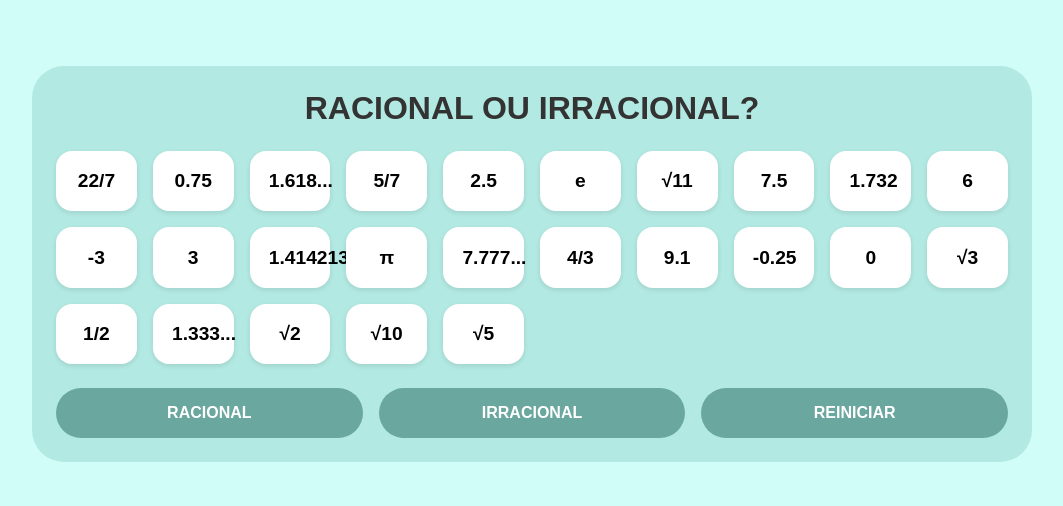
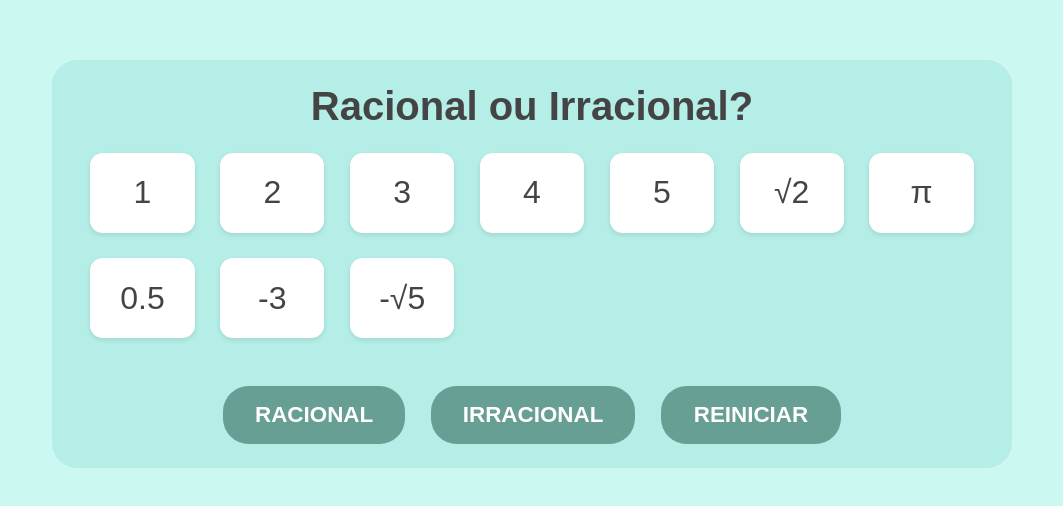
Before and after one commit to mhnrq/racional-ou-irracional, a plain HTML site: page index.html in a window 1280 px wide. Shown: the part 136-642 px from the top of the page, without its empty margins (108-1171 px from the left). Drawn offline with Linux system fonts and the light colour scheme.

Commit message:
Update index.html

```diff
--- a/index.html
+++ b/index.html
@@ -4,102 +4,95 @@
   <meta name="viewport" content="width=device-width, initial-scale=1.0" />
   <title>Racional ou Irracional?</title>
   <style>
-    :root {
-      --cor-fundo: #d0fdf7;
-      --cor-cartao: #ffffff;
-      --cor-botao: #6aa79f;
-      --cor-texto-botao: #ffffff;
-      --cor-texto: #333;
-    }* {
-  box-sizing: border-box;
-  margin: 0;
-  padding: 0;
-}
-
-body {
-  background-color: var(--cor-fundo);
+    * {
+      box-sizing: border-box;
+      margin: 0;
+      padding: 0;
+    }body {
   font-family: 'Arial Rounded MT Bold', sans-serif;
+  background-color: #ccf8f2;
+  color: #444;
   display: flex;
   justify-content: center;
   align-items: center;
   min-height: 100vh;
-  padding: 1rem;
+  padding: 2vh 2vw;
 }
 
 .container {
-  max-width: 1000px;
+  background-color: #b4eee6;
+  border-radius: 2vw;
+  padding: 3vh 3vw;
   width: 100%;
-  background-color: #b2e9e2;
-  padding: 1.5rem;
-  border-radius: 2rem;
+  max-width: 960px;
   display: flex;
   flex-direction: column;
   align-items: center;
-  gap: 1.5rem;
 }
 
 h1 {
-  font-size: 2rem;
-  color: var(--cor-texto);
+  font-size: 5vw;
   text-align: center;
+  margin-bottom: 3vh;
 }
 
-.cards {
+.grid {
   display: grid;
-  grid-template-columns: repeat(auto-fit, minmax(80px, 1fr));
-  gap: 1rem;
+  grid-template-columns: repeat(auto-fit, minmax(100px, 1fr));
+  gap: 2vw;
+  margin-bottom: 4vh;
   width: 100%;
 }
 
 .card {
-  background-color: var(--cor-cartao);
-  border-radius: 1rem;
-  padding: 1.2rem;
-  text-align: center;
+  background-color: white;
+  border-radius: 1vw;
+  height: 60px;
+  display: flex;
+  justify-content: center;
+  align-items: center;
+  font-size: 1.5rem;
+  box-shadow: 0 2px 5px rgba(0,0,0,0.1);
+  cursor: pointer;
+}
+
+.buttons {
+  display: flex;
+  flex-wrap: wrap;
+  justify-content: center;
+  gap: 2vw;
+  margin-top: 2vh;
+}
+
+button {
+  padding: 1rem 2rem;
+  border: none;
+  border-radius: 2vw;
+  background-color: #689f94;
+  color: white;
   font-size: 1.2rem;
   font-weight: bold;
   cursor: pointer;
-  box-shadow: 0 2px 5px rgba(0, 0, 0, 0.1);
-}
-
-.botoes {
-  display: flex;
-  flex-wrap: wrap;
-  gap: 1rem;
-  justify-content: center;
-  width: 100%;
-}
-
-button {
-  flex: 1 1 120px;
-  padding: 1rem;
-  font-size: 1rem;
-  font-weight: bold;
-  color: var(--cor-texto-botao);
-  background-color: var(--cor-botao);
-  border: none;
-  border-radius: 2rem;
-  cursor: pointer;
-  transition: background-color 0.3s;
+  min-width: 140px;
 }
 
 button:hover {
-  background-color: #588f89;
+  background-color: #557f77;
 }
 
-@media (max-width: 600px) {
+@media (min-width: 768px) {
   h1 {
-    font-size: 1.5rem;
+    font-size: 2.5rem;
   }
 
   .card {
-    font-size: 1rem;
-    padding: 1rem;
+    height: 80px;
+    font-size: 2rem;
   }
 
   button {
-    padding: 0.8rem;
-    font-size: 0.9rem;
+    font-size: 1.4rem;
+    min-width: 180px;
   }
 }
 
@@ -107,67 +100,27 @@ button:hover {
 </head>
 <body>
   <div class="container">
-    <h1>RACIONAL OU IRRACIONAL?</h1>
-    <div class="cards" id="cards"></div>
-    <div class="botoes">
-      <button onclick="classificar('racional')">RACIONAL</button>
-      <button onclick="classificar('irracional')">IRRACIONAL</button>
-      <button onclick="reiniciar()">REINICIAR</button>
+    <h1>Racional ou Irracional?</h1>
+    <div class="grid">
+      <!-- Espaço para até 30 cartas -->
+      <!-- Exemplo de cartas -->
+      <div class="card">1</div>
+      <div class="card">2</div>
+      <div class="card">3</div>
+      <div class="card">4</div>
+      <div class="card">5</div>
+      <div class="card">√2</div>
+      <div class="card">π</div>
+      <div class="card">0.5</div>
+      <div class="card">-3</div>
+      <div class="card">-√5</div>
+      <!-- Adicione até 30 cartas -->
     </div>
-  </div>  <script>
-    const numeros = [
-      '1/2', '0.75', '√2', '3', 'π', '1.4142135', '5/7', '7.777...', '-3', '√5',
-      '2.5', '1.333...', '√3', '0', '22/7', '-0.25', 'e', '1.618...', '4/3', '1.732',
-      '6', '√10', '9.1', '√11', '7.5'
-    ];
-
-    let selecionado = null;
-
-    function embaralhar(array) {
-      for (let i = array.length - 1; i > 0; i--) {
-        const j = Math.floor(Math.random() * (i + 1));
-        [array[i], array[j]] = [array[j], array[i]];
-      }
-      return array;
-    }
-
-    function carregarCartas() {
-      const embaralhados = embaralhar([...numeros]);
-      const container = document.getElementById('cards');
-      container.innerHTML = '';
-      embaralhados.forEach(num => {
-        const card = document.createElement('div');
-        card.className = 'card';
-        card.textContent = num;
-        card.onclick = () => selecionar(card);
-        container.appendChild(card);
-      });
-    }
-
-    function selecionar(card) {
-      if (selecionado) {
-        selecionado.style.backgroundColor = 'var(--cor-cartao)';
-      }
-      selecionado = card;
-      selecionado.style.backgroundColor = '#e0f7f4';
-    }
-
-    function classificar(tipo) {
-      if (!selecionado) return;
-      const valor = selecionado.textContent;
-      const irracionais = ['√2', 'π', '1.4142135', '√5', '√3', 'e', '1.618...', '1.732', '√10', '√11'];
-      const acertou = tipo === 'irracional' ? irracionais.includes(valor) : !irracionais.includes(valor);
-
-      selecionado.style.backgroundColor = acertou ? '#a1f0a1' : '#f0a1a1';
-      selecionado.onclick = null;
-      selecionado = null;
-    }
-
-    function reiniciar() {
-      selecionado = null;
-      carregarCartas();
-    }
-
-    carregarCartas();
-  </script></body>
+    <div class="buttons">
+      <button>RACIONAL</button>
+      <button>IRRACIONAL</button>
+      <button>REINICIAR</button>
+    </div>
+  </div>
+</body>
 </html>
```
